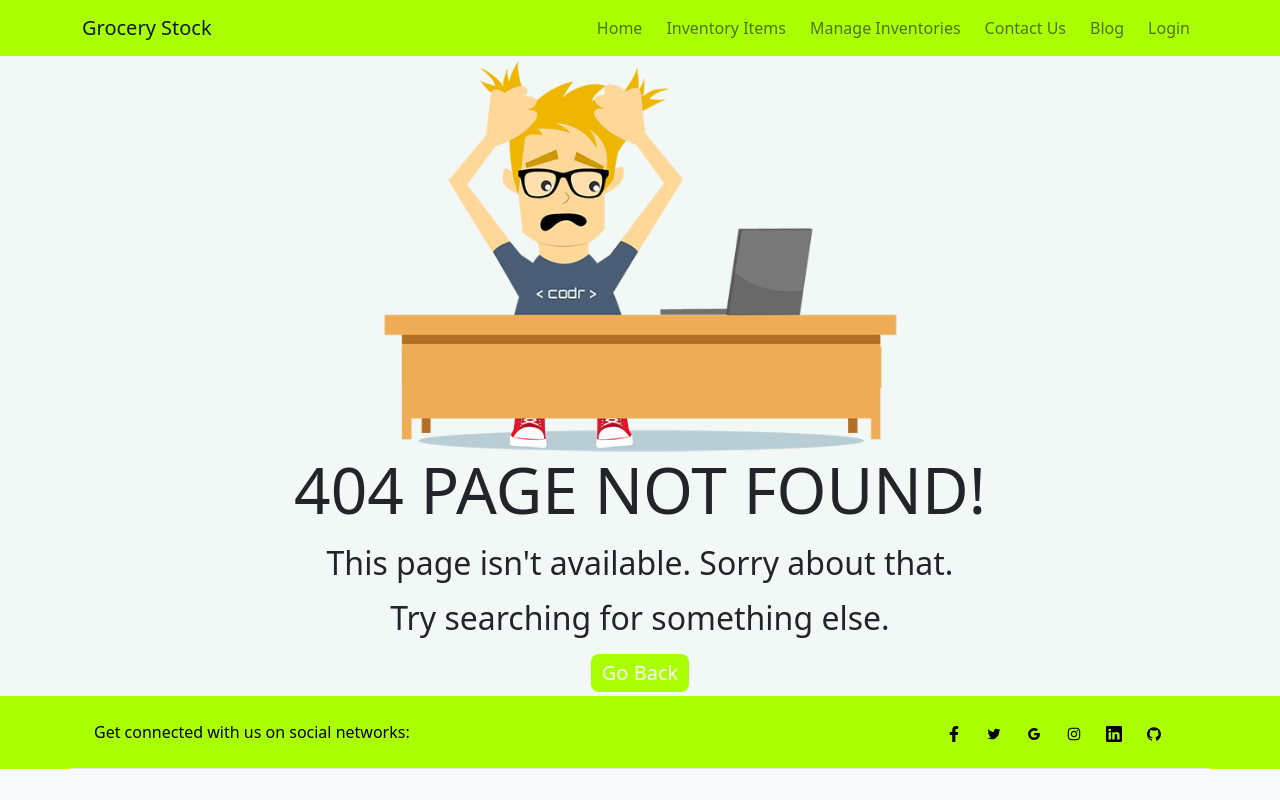
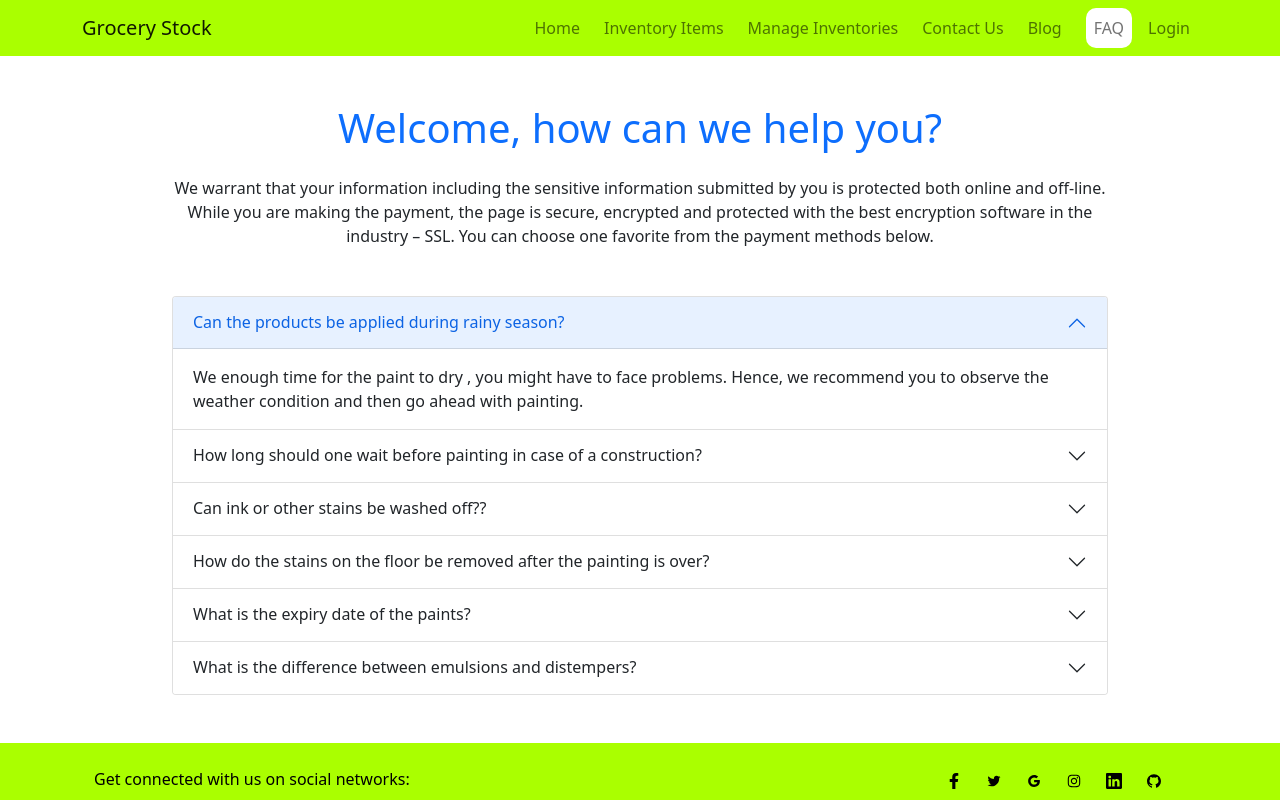
Before and after one commit to Pranto40/grocery-stock, a React (Create React App) app: page /faq in a window 1280 px wide. Shown: the top 800 px of the page. Built offline with nearby package versions, Linux system fonts and the light colour scheme; no server answers.

Commit message:
faq section added

```diff
--- a/src/App.js
+++ b/src/App.js
@@ -15,6 +15,7 @@ import MyItems from './components/MyItems/MyItems';
 import ContactUs from './components/ContactUs/ContactUs';
 import Blogs from './components/Blogs/Blogs';
 import { ToastContainer } from 'react-toastify';
+import FAQ from './components/FAQ/FAQ';
 
 function App() {
   return (
@@ -42,6 +43,7 @@ function App() {
         <Route path="/manageInventories" element={<ManageInventories />} />
         <Route path="/contactUs" element={<ContactUs />} />
         <Route path="/blog" element={<Blogs />} />
+        <Route path="/faq" element={<FAQ />} />
         <Route path="/login" element={<Login />} />
         <Route path="/register" element={<Register />} />
         <Route path="*" element={<NotFound />} />
--- /dev/null
+++ b/src/components/FAQ/FAQ.js
@@ -0,0 +1,53 @@
+import React from 'react';
+import { Accordion } from 'react-bootstrap';
+
+const FAQ = () => {
+    return (
+        <div className='container w-75 my-5'>
+                <div className="text-center">
+                    <h1 className='mb-4 text-primary'>Welcome, how can we help you?</h1>
+                    <p>We warrant that your information including the sensitive information submitted by you is protected both online and off-line. While you are making the payment, the page is secure, encrypted and protected with the best encryption software in the industry – SSL. You can choose one favorite from the payment methods below.</p>
+            </div>
+            <Accordion className='my-5' defaultActiveKey="0">
+                <Accordion.Item eventKey="0">
+                    <Accordion.Header>Can the products be applied during rainy season?</Accordion.Header>
+                    <Accordion.Body>
+                    We enough time for the paint to dry , you might have to face problems. Hence, we recommend you to observe the weather condition and then go ahead with painting.
+                    </Accordion.Body>
+                </Accordion.Item>
+                <Accordion.Item eventKey="1">
+                    <Accordion.Header>How long should one wait before painting in case of a construction?</Accordion.Header>
+                    <Accordion.Body>
+                    Well, every product has its own drying time. And its quite risky to paint during the rainy season. If in case, you go ahead with the painting and it rains heavily, not allowing enough time for the paint to dry , you might have to face problems. Hence, we recommend you to observe the weather condition and then go ahead with painting.
+                    </Accordion.Body>
+                </Accordion.Item>
+                <Accordion.Item eventKey="2">
+                    <Accordion.Header>Can ink or other stains be washed off??</Accordion.Header>
+                    <Accordion.Body>
+                     it rains heavily, not allowing enough time for the paint to dry , you might have to face problems. Hence, we recommend you to observe the weather condition and then go ahead with painting.
+                    </Accordion.Body>
+                </Accordion.Item>
+                <Accordion.Item eventKey="3">
+                    <Accordion.Header>How do the stains on the floor be removed after the painting is over?</Accordion.Header>
+                    <Accordion.Body>
+                     you go ahead with the painting and it rains heavily, not allowing enough time for the paint to dry , you might have to face problems. Hence, we recommend you to observe the weather condition and then go ahead with painting.
+                    </Accordion.Body>
+                </Accordion.Item>
+                <Accordion.Item eventKey="4">
+                    <Accordion.Header>What is the expiry date of the paints?</Accordion.Header>
+                    <Accordion.Body>
+                     it rains heavily, not allowing enough time for the paint to dry , you might have to face problems. Hence, we recommend you to observe the weather condition and then go ahead with painting.
+                    </Accordion.Body>
+                </Accordion.Item>
+                <Accordion.Item eventKey="5">
+                    <Accordion.Header>What is the difference between emulsions and distempers?</Accordion.Header>
+                    <Accordion.Body>
+                    Well, every product has its own drying time. And its quite risky to paint during the rainy season. If in case, you go ahead with the painting and it rains heavily, not allowing enough time for the paint to dry
+                    </Accordion.Body>
+                </Accordion.Item>
+            </Accordion>
+        </div>
+    );
+};
+
+export default FAQ;
--- a/src/components/Header/Header.js
+++ b/src/components/Header/Header.js
@@ -20,6 +20,7 @@ const Header = () => {
                 <CustomLink className="nav-link mx-2" to='/manageInventories'>Manage Inventories</CustomLink>
                 <CustomLink className="nav-link" to='/contactUs'>Contact Us</CustomLink>
                 <CustomLink className="nav-link mx-2" to='/blog'>Blog</CustomLink>
+                <CustomLink className="nav-link mx-2" to='/faq'>FAQ</CustomLink>
 
                 {
                     user && <>
--- a/src/components/Home/Home.js
+++ b/src/components/Home/Home.js
@@ -9,9 +9,10 @@ const Home = () => {
                <div className="col-md-6 d-flex align-items-center">
                    <div>
                         <h3>Grocery stock</h3>
-                        <p>Lorem ipsum dolor sit amet consectetur adipisicing elit. Quo libero sapiente voluptates modi ipsa, vero aperiam officiis inventore quidem enim laudantium nisi aliquid dolorum eveniet neque corporis distinctio ut recusandae.
-                        </p>
-                        <button className='btn'>Read More</button>
+                        <h1 className='m-0' style={{color: '#C5E78F'}}>Better Products at the Right Price</h1>
+                        <hr />
+                        <h2 className='m-0' style={{color: 'rgb(96, 146, 0)'}}>Online Grocery Store & Delivery</h2>
+                        <button className='btn mt-5'>Read More</button>
                    </div>
                </div>
                <div className="col-md-6">
```
